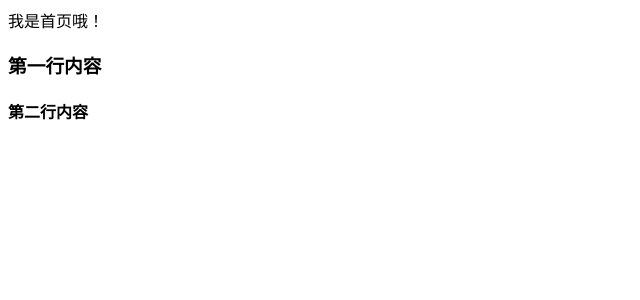
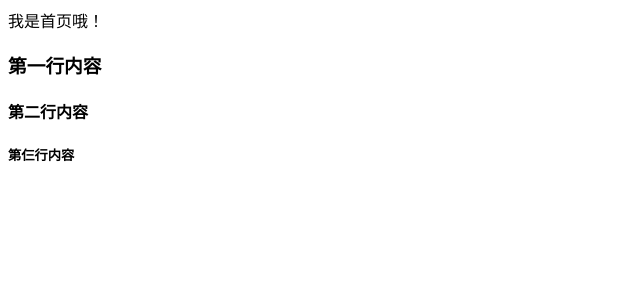
Before and after one commit to bikebin/myApp, a Vue app: page /#/home in a window 1280 px wide. Shown: the top 300 px of the page, without its empty margins (0-640 px from the left). Built offline with nearby package versions, Linux system fonts and the light colour scheme.

Commit message:
重新commit

```diff
--- a/src/views/Home.vue
+++ b/src/views/Home.vue
@@ -3,6 +3,7 @@
       我是首页哦！
       <h3>第一行内容</h3>
       <h4>第二行内容</h4>
+      <h5>第仨行内容</h5>
     </div>
 </template>
 
```
